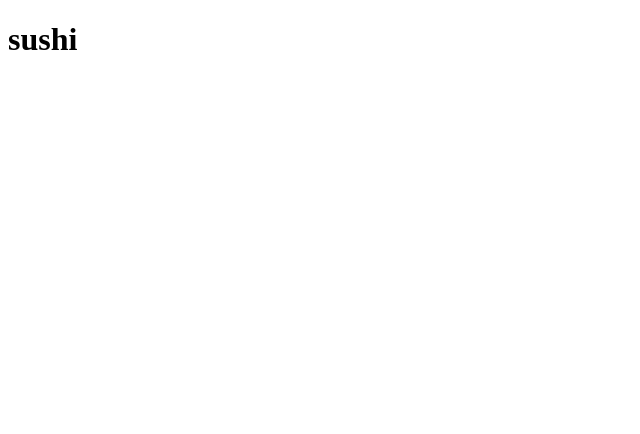
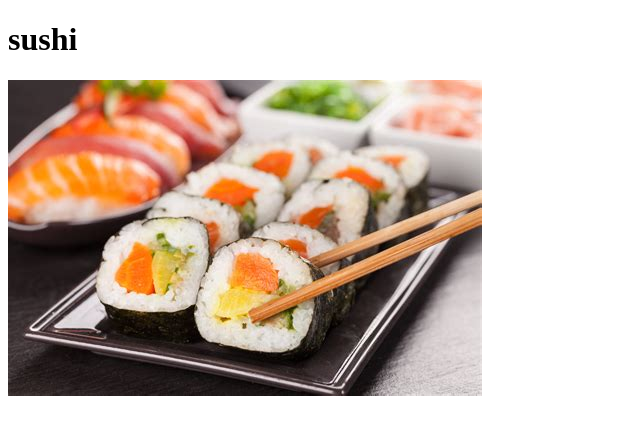
Before and after one commit to ghiffarymn/odin-recipes, a plain HTML site: page recipes/sushi.html in a window 1280 px wide. Shown: the whole page, without its empty margins (0-640 px from the left). Drawn offline with Linux system fonts and the light colour scheme.

Commit message:
sushi.html

```diff
--- a/recipes/sushi.html
+++ b/recipes/sushi.html
@@ -8,5 +8,7 @@
 </head>
 <body>
     <h1>sushi</h1>
+
+    <img src="/recipes/images/sushi.jpeg" alt="sushi">
 </body>
 </html>
```
